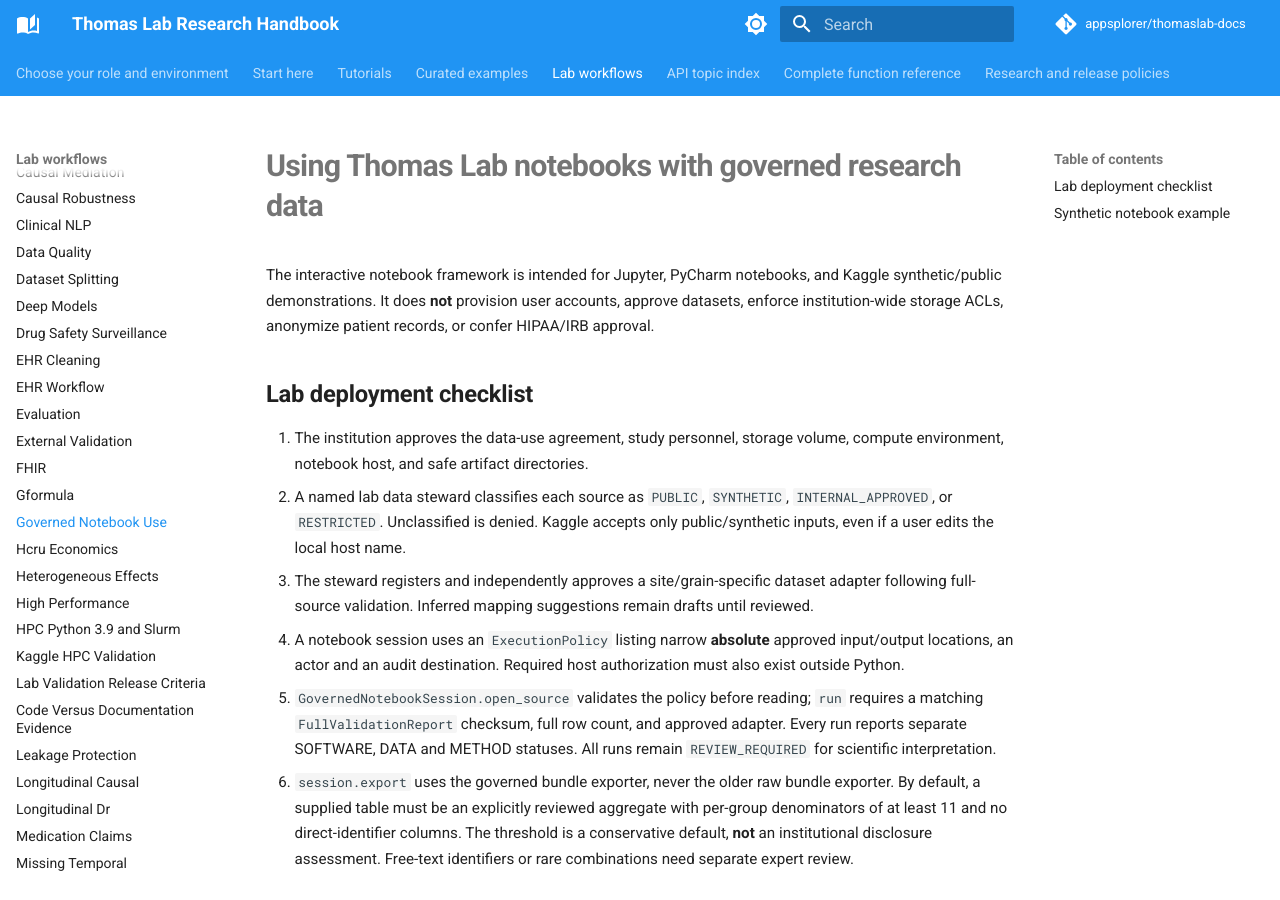
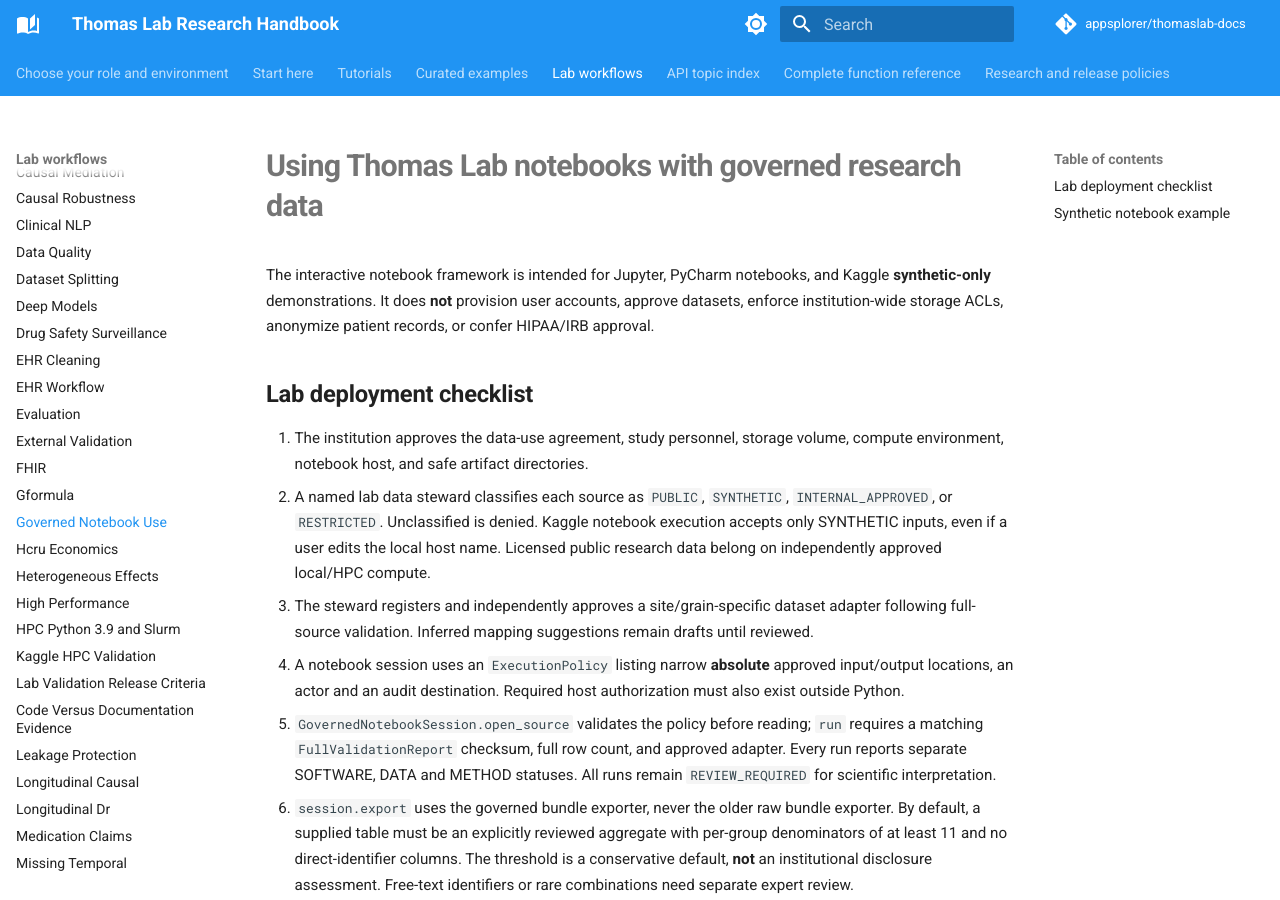
Before and after one commit to appsplorer/thomaslab-docs, an MkDocs documentation site: the page built from docs/guides/governed-notebook-use.md, in a window 1280 px wide and 900 px high. Built offline with MkDocs 1.6.1 and Material for MkDocs 9.7.7, drawn with Linux system fonts in a browser that asks for light colours; comment, search, counter and statistics services are not loaded.

Commit message:
docs: match code-side synthetic-only policy and portable Kaggle/HPC procedures

```diff
--- a/docs/guides/governed-notebook-use.md
+++ b/docs/guides/governed-notebook-use.md
@@ -1,7 +1,7 @@
 # Using Thomas Lab notebooks with governed research data
 
 The interactive notebook framework is intended for Jupyter, PyCharm notebooks,
-and Kaggle synthetic/public demonstrations. It does **not** provision user
+and Kaggle **synthetic-only** demonstrations. It does **not** provision user
 accounts, approve datasets, enforce institution-wide storage ACLs, anonymize
 patient records, or confer HIPAA/IRB approval.
 
@@ -10,8 +10,9 @@ patient records, or confer HIPAA/IRB approval.
 1. The institution approves the data-use agreement, study personnel, storage
    volume, compute environment, notebook host, and safe artifact directories.
 2. A named lab data steward classifies each source as `PUBLIC`, `SYNTHETIC`,
-   `INTERNAL_APPROVED`, or `RESTRICTED`. Unclassified is denied. Kaggle accepts
-   only public/synthetic inputs, even if a user edits the local host name.
+   `INTERNAL_APPROVED`, or `RESTRICTED`. Unclassified is denied. Kaggle notebook execution accepts
+   only SYNTHETIC inputs, even if a user edits the local host name. Licensed
+   public research data belong on independently approved local/HPC compute.
 3. The steward registers and independently approves a site/grain-specific
    dataset adapter following full-source validation. Inferred mapping
    suggestions remain drafts until reviewed.
```
